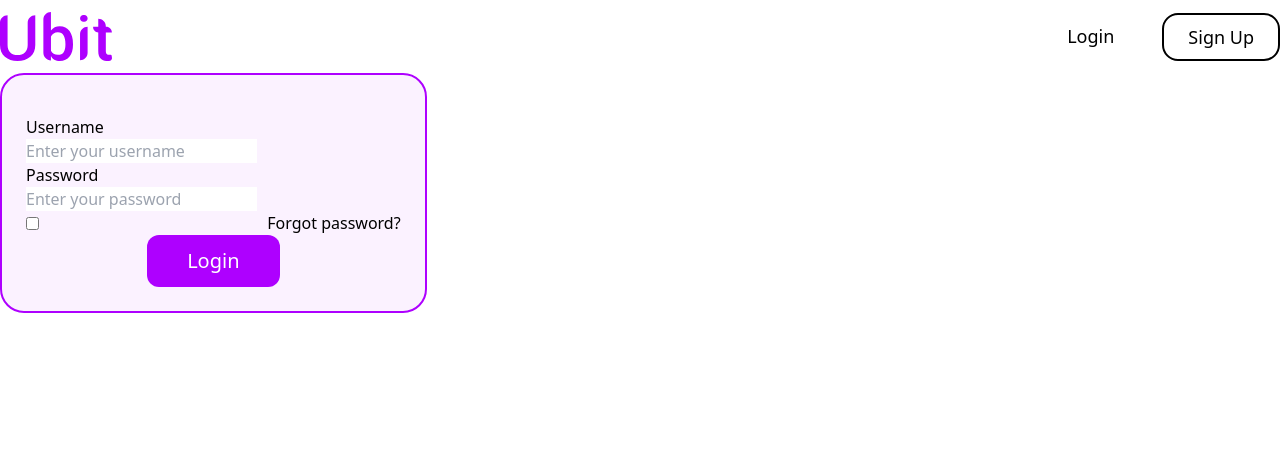
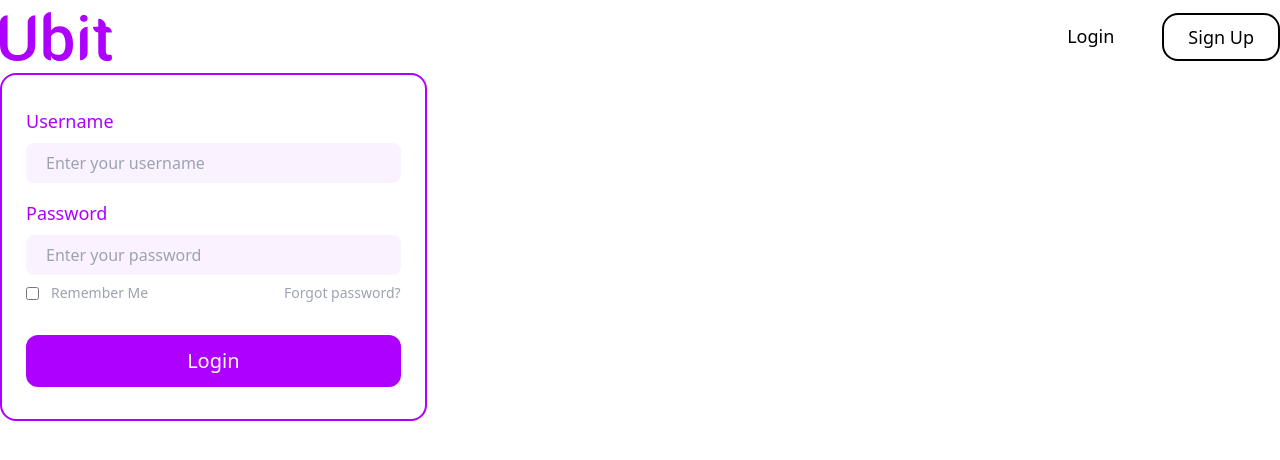
Before and after one commit to Qaudri/url-shortener, a Nuxt app: page /login in a window 1280 px wide. Shown: the top 460 px of the page. Built offline with nearby package versions, Linux system fonts and the light colour scheme.

Commit message:
chore: login form completed

```diff
--- a/components/Ui/Form/Login.vue
+++ b/components/Ui/Form/Login.vue
@@ -1,20 +1,29 @@
 <template>
-  <div class="w-1/3 h-60 bg-primary-100 bg-opacity-5 border-primary-100 border-2 py-10 px-6 rounded-3xl">
+  <div class="w-1/3  border-primary-100 border-2 py-8 px-6 rounded-2xl">
     <form action="" class="block">
-      <label for="username" class="block">Username</label>
-      <input type="text" placeholder="Enter your username" class="block">
+      <label for="username" class="block text-lg text-primary-100 font-medium">Username</label>
+      <div class="py-1"></div>
+      <input type="text" placeholder="Enter your username" class="block w-full py-2 px-5 rounded-lg bg-primary-100 bg-opacity-5 focus:border-primary-100">
 
-      <label for="password" class="block">Password</label>
-      <input type="text" placeholder="Enter your password" class="block">
+      <div class="py-2"></div>
+
+      <label for="password" class="block text-lg text-primary-100 font-medium">Password</label>
+      <div class="py-1"></div>
+      <input type="text" placeholder="Enter your password" class="block w-full py-2 px-5 rounded-lg bg-primary-100 bg-opacity-5 focus:border-primary-100">
+
+      <div class="py-1"></div>
 
       <div class="flex justify-between items-center">
-        <input type="checkbox" name="toggle" id="toggle" >
-        <p>
+        <div class="flex items-center">
+          <input type="checkbox" name="toggle" id="toggle" class="mr-3">
+          <label for="toggle" class="text-sm text-gray-400 select-none">Remember Me</label>
+        </div>
+        <p  class="text-sm text-gray-400 select-none">
           Forgot password?
         </p>
       </div>
 
-      <button class="text-xl text-white font-medium py-3 flex justify-center bg-primary-100 rounded-xl mx-auto px-10">
+      <button class="mt-8 text-xl text-white font-medium py-3 flex justify-center bg-primary-100 rounded-xl w-full">
         Login
       </button>
     </form>
```
